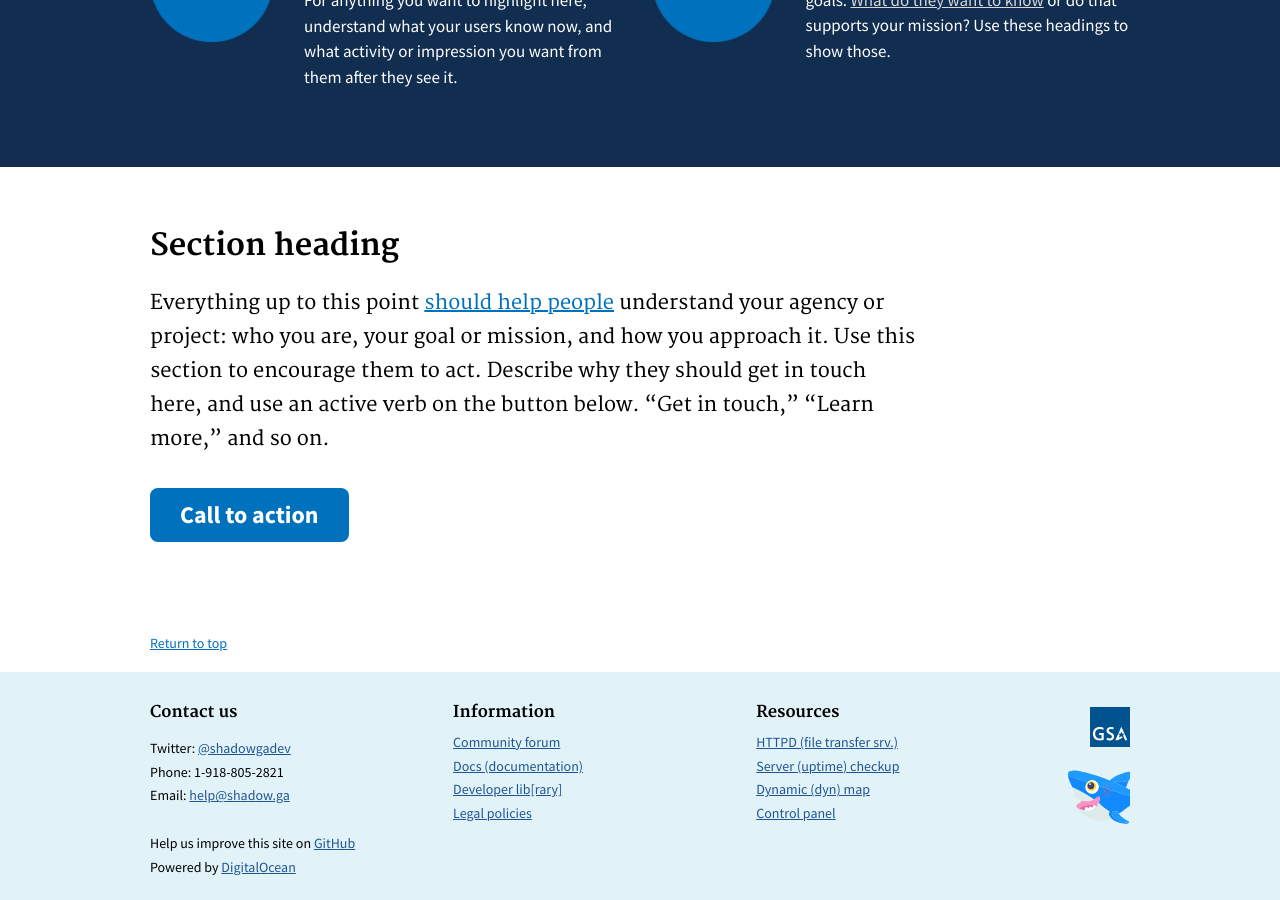
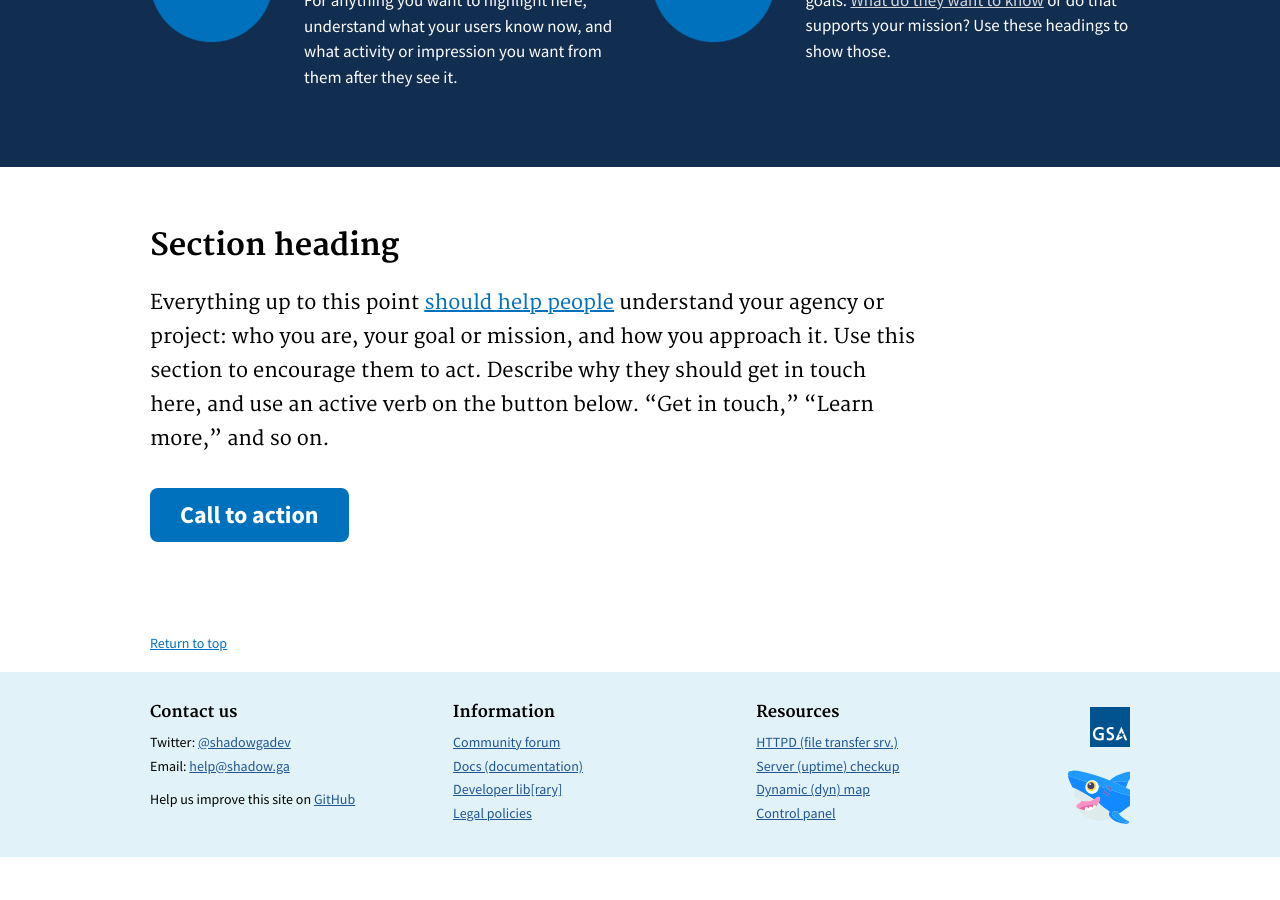
Before and after one commit to serrif/website, a Jekyll site: the page built from main/home.md, in a window 1280 px wide and 900 px high, scrolled down 1027 px. Built offline with Jekyll 4.4.1, drawn with Linux system fonts in a browser that asks for light colours; after the commit the page ends 1884 px from its top, so only the background shows below that.

Commit message:
Update footer--small.html

```diff
--- a/_includes/components/footer--small.html
+++ b/_includes/components/footer--small.html
@@ -10,14 +10,12 @@
     <div class="usa-grid">
       <div class="usa-width-one-third" style="width: 28rem;">
         <h3 style="font-size: 1.6rem; padding-top: 1rem;">Contact us</h3>
-        <p style="line-height: 1.7;">
-          Twitter: <a href="https://twitter.com/shadowgadev" style="color: #205493;">@shadowgadev</a><br/>
-          Phone: 1-918-805-2821<br/>
-          Email: <a href="mailto:help@shadow.ga" style="color: #205493;">help@shadow.ga</a>
-        </p>
+        <ul class="usa-unstyled-list">
+          <li style="line-height: 1.7;">Twitter: <a href="https://twitter.com/shadowgadev" style="color: #205493;">@shadowgadev</a></li>
+          <li style="line-height: 1.7;">Email: <a href="mailto:help@shadow.ga" style="color: #205493;">help@shadow.ga</a></li>
+        </ul>
         <ul class="usa-unstyled-list">
           <li style="line-height: 1.7; padding-top: 1rem;">Help us improve this site on <a href="{{ site.repo }}/issues/new" style="color: #205493;">GitHub</a></li>
-          <li style="line-height: 1.7;">Powered by <a href="https://m.do.co/c/7438217b1bcd" style="color: #205493;">DigitalOcean</a></li>
         </ul>
       </div>
       <div class="usa-width-one-third" style="width: 28rem;">
```
